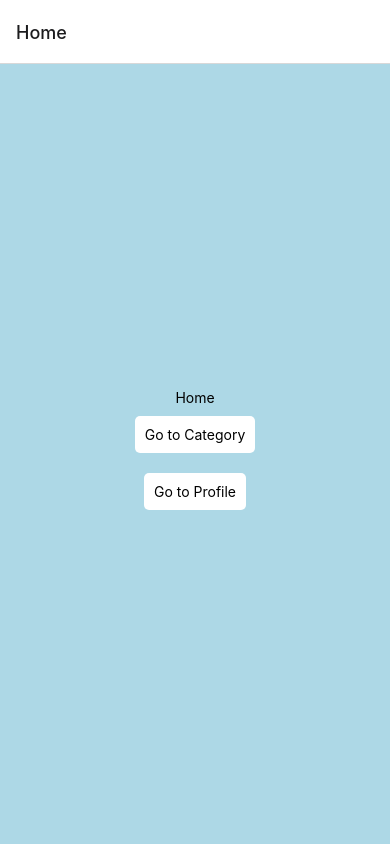
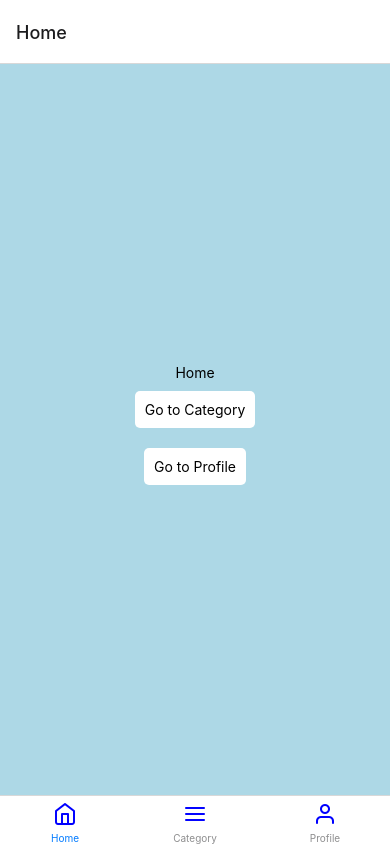
Before and after one commit to isa1307/revisaoNavegacao, a React Native app: screen / in a window 390 px wide. Built offline with nearby package versions, Linux system fonts and the light colour scheme.

Commit message:
Add bottom tab navigation

```diff
--- a/package.json
+++ b/package.json
@@ -9,6 +9,7 @@
     "web": "expo start --web"
   },
   "dependencies": {
+    "@react-navigation/bottom-tabs": "^6.5.18",
     "@react-navigation/native": "^6.1.15",
     "@react-navigation/native-stack": "^6.9.24",
     "expo": "~50.0.11",
--- a/src/routes/index.routes.jsx
+++ b/src/routes/index.routes.jsx
@@ -2,12 +2,14 @@ import { NavigationContainer } from "@react-navigation/native";
 import { StatusBar } from "expo-status-bar";
 
 import StackRoutes from "./stack.routes";
+import TabRoutes from "./tab.routes";
 
 export default function Routes() {
     return (
         <NavigationContainer>
-            <StackRoutes />
-           <StatusBar style="auto"/>
+            {/*   <StackRoutes /> */}
+            <TabRoutes />
+            <StatusBar style="auto" />
         </NavigationContainer>
     )
 }
--- /dev/null
+++ b/src/routes/tab.routes.jsx
@@ -0,0 +1,38 @@
+import { createBottomTabNavigator } from "@react-navigation/bottom-tabs";
+import { Feather } from '@expo/vector-icons';
+
+//screens
+import Home from "../screens/Home";
+import Category from "../screens/Category";
+import Profile from "../screens/Profile";
+
+const Tab = createBottomTabNavigator();
+
+const TabRoutes = () => {
+    return (
+        <Tab.Navigator>
+            <Tab.Screen name="Home" component={Home}
+                options={{
+
+                    tabBarIcon: () => (
+                        <Feather name="home" color='blue' size={24} />
+                    ),
+                }} />
+            <Tab.Screen name="Category" component={Category}
+                options={{
+
+                    tabBarIcon: () => (
+                        <Feather name="menu" color='blue' size={24} />
+                    ),
+                }} />
+            <Tab.Screen name="Profile" component={Profile}
+                options={{
+
+                    tabBarIcon: () => (
+                        <Feather name="user" color='blue' size={24} />
+                    ),
+                }} />
+        </Tab.Navigator>
+    );
+};
+export default TabRoutes;
```
Also changed, not shown: src/routes/stack.routes.jsx (+11 -4 lines), 1 other file (tests, documents, lock files or other folders).
